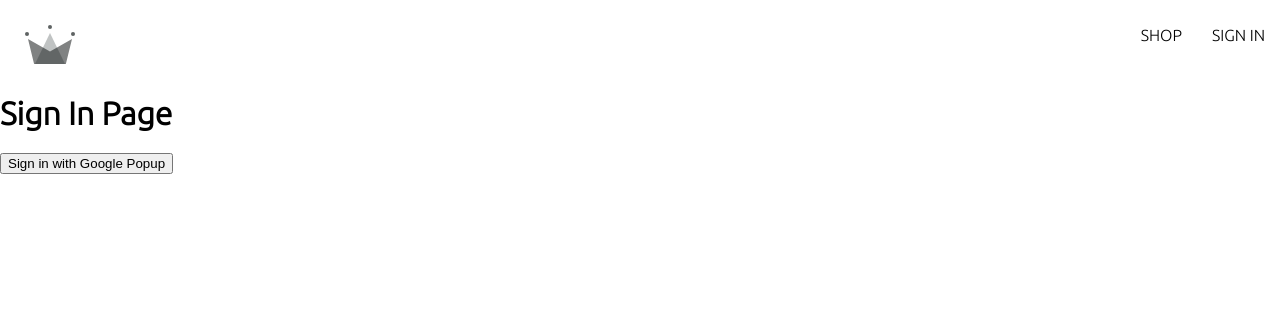
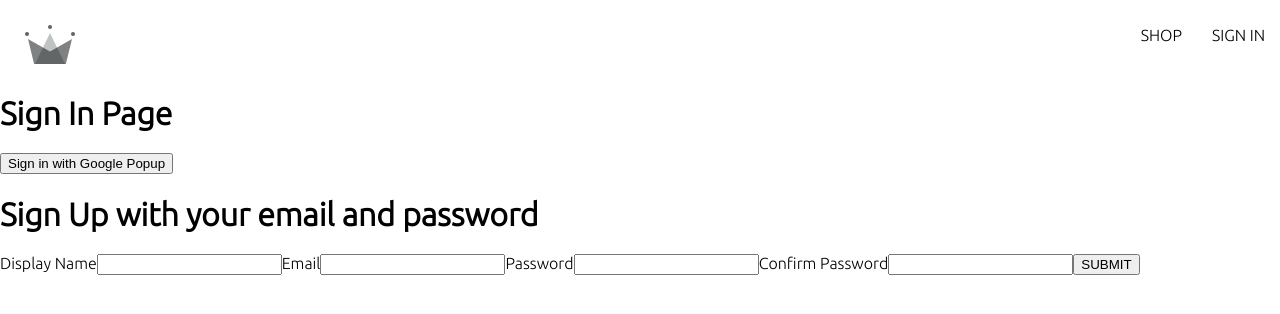
Before and after one commit to ZhangMYihua/crwn-clothing-v2, a React (Create React App) app: page /sign-in in a window 1280 px wide. Shown: the top 314 px of the page. Built offline with nearby package versions, Linux system fonts and the light colour scheme.

Commit message:
starting to set up a signup form jsx and html

```diff
--- /dev/null
+++ b/src/components/sign-up-form/sign-up-form.component.jsx
@@ -0,0 +1,23 @@
+import React from "react";
+
+export const SignUpForm = () => {
+  return (
+    <div>
+      <h1>Sign Up with your email and password</h1>
+      <form onSubmit={() => {}}>
+        <label>Display Name</label>
+        <input type="text" required />
+
+        <label>Email</label>
+        <input type="email" required />
+
+        <label>Password</label>
+        <input type="password" required />
+
+        <label>Confirm Password</label>
+        <input type="password" required />
+        <button type="submit">SUBMIT</button>
+      </form>
+    </div>
+  );
+};
--- a/src/routes/sign-in/sign-in.components.jsx
+++ b/src/routes/sign-in/sign-in.components.jsx
@@ -2,6 +2,7 @@ import {
   signInWithGooglePopup,
   createUserDocumentFromAuth,
 } from "../../utils/firebase/firebase.utils";
+import { SignUpForm } from "../../components/sign-up-form/sign-up-form.component";
 
 export const SignIn = () => {
   const logGoogleUser = async () => {
@@ -13,6 +14,7 @@ export const SignIn = () => {
     <>
       <h1>Sign In Page</h1>
       <button onClick={logGoogleUser}>Sign in with Google Popup</button>
+      <SignUpForm />
     </>
   );
 };
```
